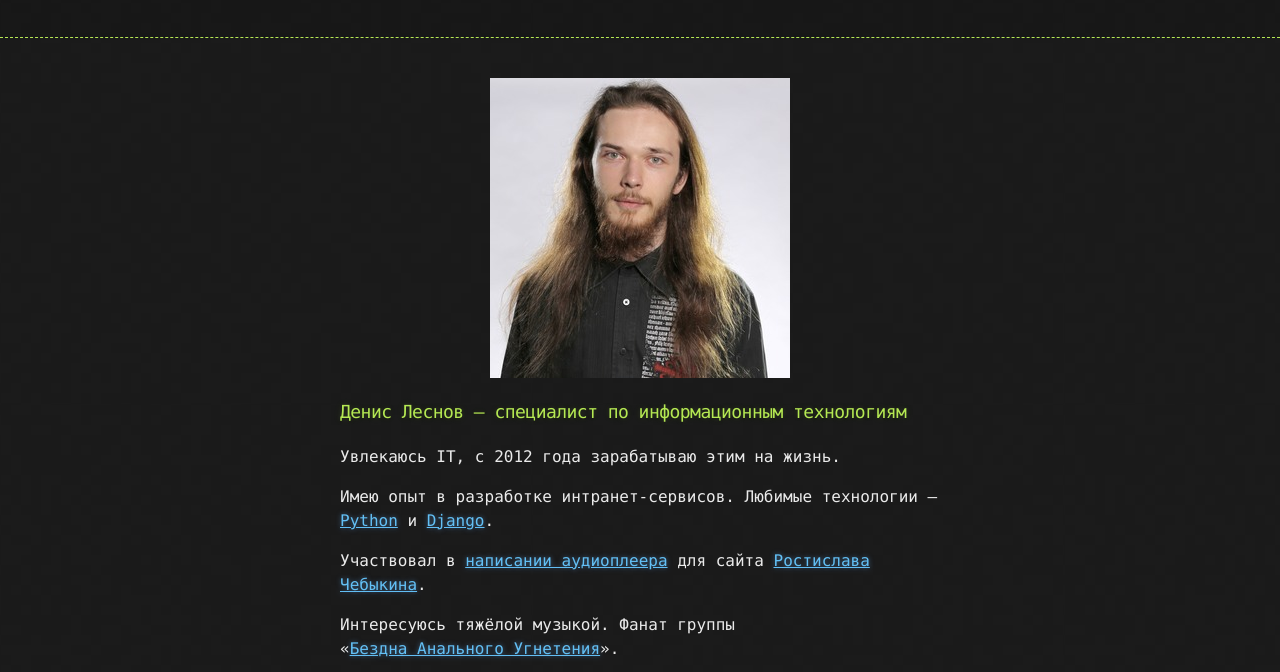
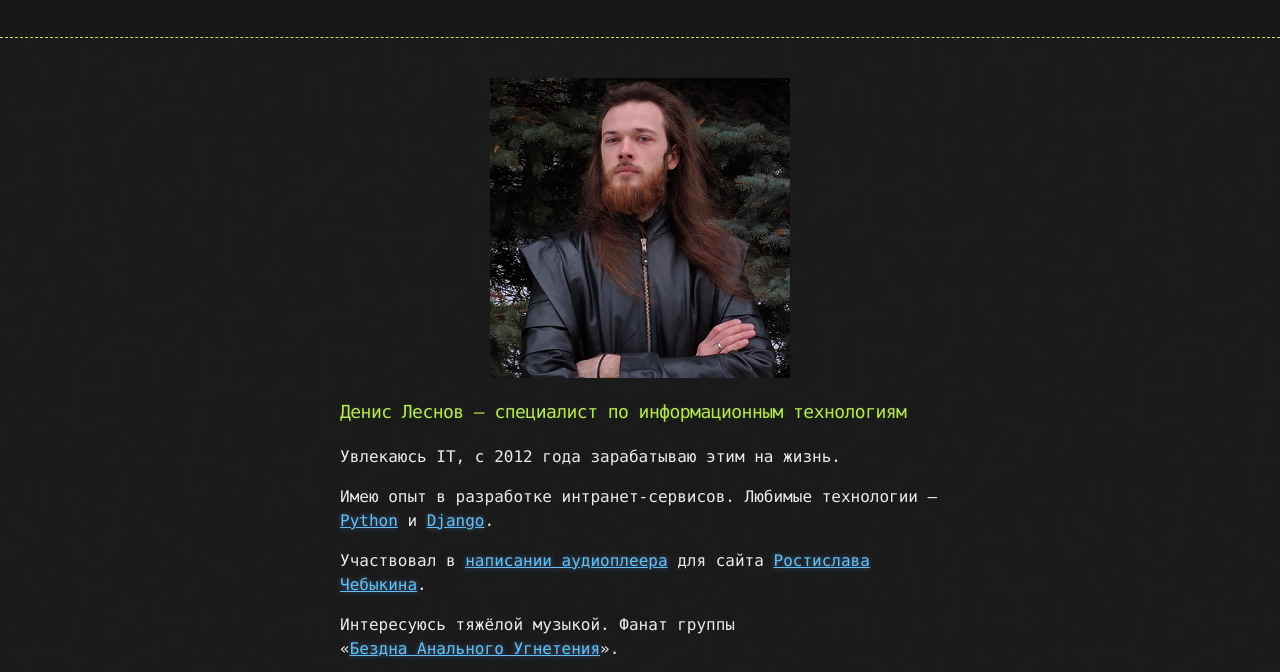
Before and after one commit to Leden/lesnov.me, a plain HTML site: page index.html in a window 1280 px wide. Shown: the part 128-800 px from the top of the page. Drawn offline with Linux system fonts and the light colour scheme.

Commit message:
upd photo

```diff
--- a/index.html
+++ b/index.html
@@ -26,7 +26,7 @@
     <div class="container">
       <section id="main_content">
         <div>
-          <a href="clouds/index.html"><img src="images/300.jpg" alt="Den Lesnov" style="margin: 0 auto 20px; display: block"/></a>
+          <a href="clouds/index.html"><img src="images/square300.png" alt="Den Lesnov" style="margin: 0 auto 20px; display: block"/></a>
         </div>
         <h3><a id="welcome-to-github-pages" class="anchor" href="#welcome-to-github-pages" aria-hidden="true"><span class="octicon octicon-link"></span></a>Денис Леснов — специалист по информационным технологиям</h3>
 
```
Also changed, not shown: images/square300.png (added).
